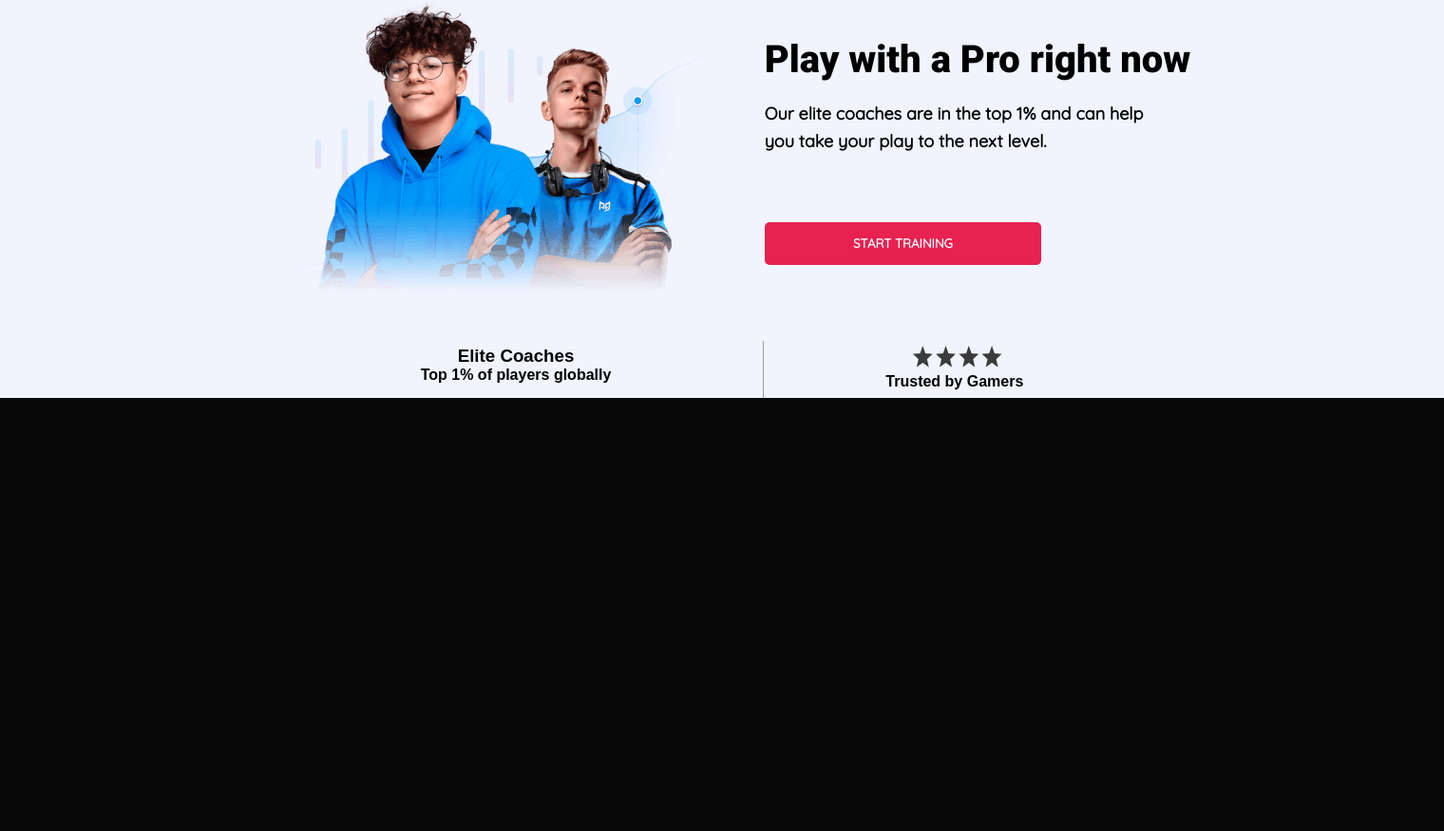
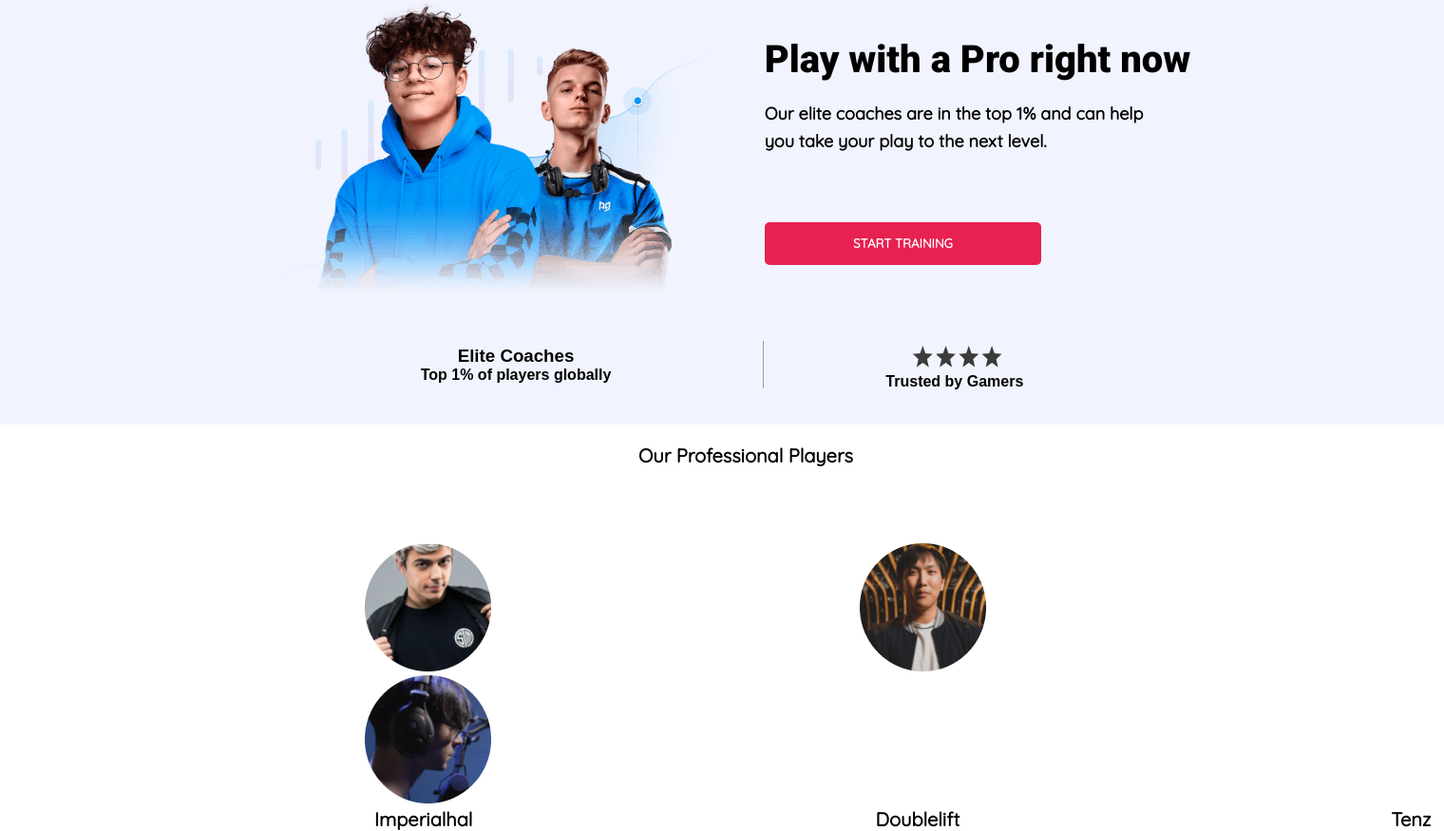
Before and after one commit to Oussamalouah/Final-Project-master, a PHP site: page / in a window 1520 px wide. Shown: the part 714-1589 px from the top of the page at 95% size. Before the commit the page ends 1133 px from the top, so only its background shows below. Run offline with PHP 8.4, Linux system fonts and the light colour scheme; some web fonts are replaced.

Commit message:
pro-section finished

```diff
--- a/index.php
+++ b/index.php
@@ -66,6 +66,19 @@
             </div>
       </div>
    </div>
+   <p id ="prop">Our Professional Players</p>
+   <div class="pro-section">
+         <div class="pros-pics">
+            <img src="./img/Imperialhal.png" alt="">
+            <img src="./img/doublelift.png" alt="">
+            <img src="./img/tenz.png" alt="">
+         </div>
+      </div>
+      <div class="pros-names">
+           <p id="imp">Imperialhal</p>
+           <p id ='double'>Doublelift</p>
+           <p id='tenz'>Tenz</p>
+         </div>
    <script src="./script.js"></script>
 </body>
 </html>
--- a/style.css
+++ b/style.css
@@ -206,6 +206,7 @@ h2{
    display: flex;
    flex-direction: column;
    align-items:center;
+   height:28rem;
 
 }
 .coach-section{
@@ -266,10 +267,53 @@ margin-right:10rem;
    margin-left: 20px;
 }
 .line{
-   height:60px;
+   height:50px;
    width: 1px;
    background-color: #9C9C9C;
    margin-top: 50px;
    margin-right: 8rem;
 
 }
+.pro-section{
+   width:100%;
+
+}
+ #prop{
+   color: black;
+   font-size: 20px;
+   font-family: 'Quicksand', sans-serif;
+   text-align: center;
+   margin-left: 50px;
+   margin-top: 20px;
+}
+.pro-section{
+   display: flex;
+   align-items:center;
+   width:100%;;
+
+}
+.pros-pics{
+  width: 100%;
+  margin-top:80px;
+
+}.pros-pics img{
+   padding-left: 24rem;
+}
+.pros-names {
+   display: flex;
+
+}
+.pros-names p{
+   padding-left:26.5rem;
+   font-family: 'Quicksand', sans-serif;
+   font-size: 20px;
+
+}
+#double{
+  position: relative;
+  right:30px;
+}
+#imp{
+   position: relative;
+  right:30px;
+}
```
Also changed, not shown: img/Imperialhal.png (added), img/Screenshot 2022-05-13 225405.png (deleted), img/doublelift.png (added), img/doubllift.png (deleted), img/tenz.png (added), img/tnez.png (deleted).
